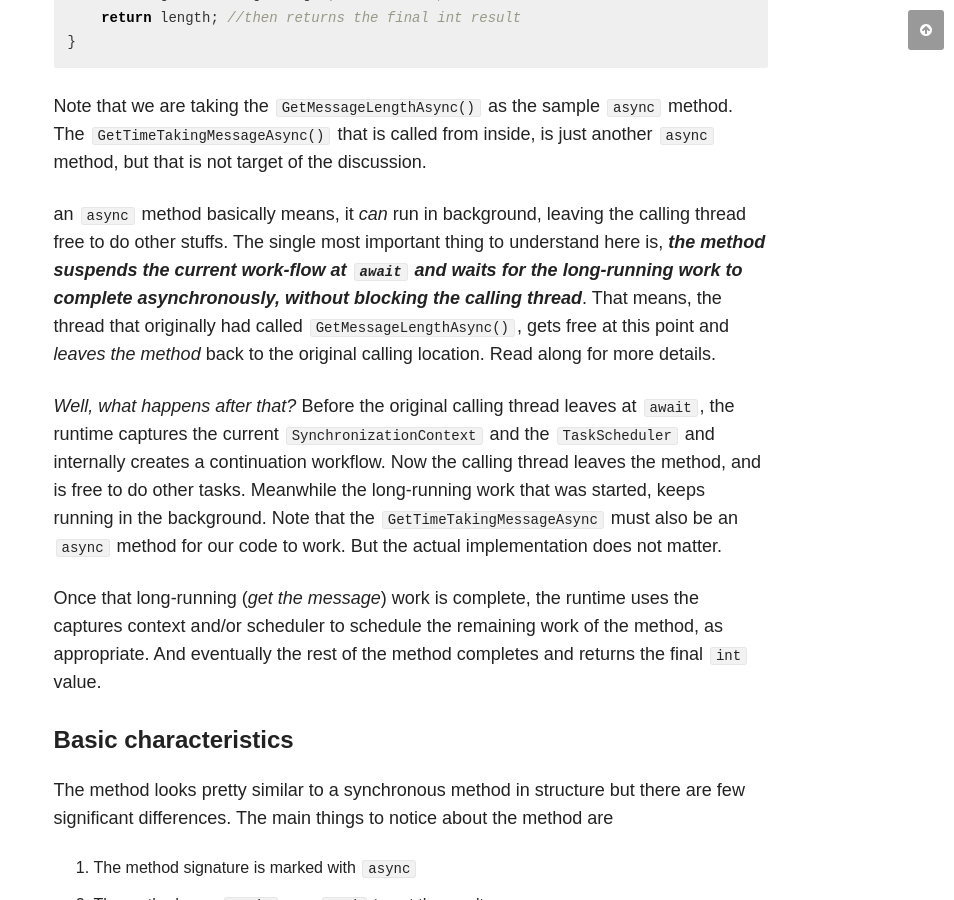
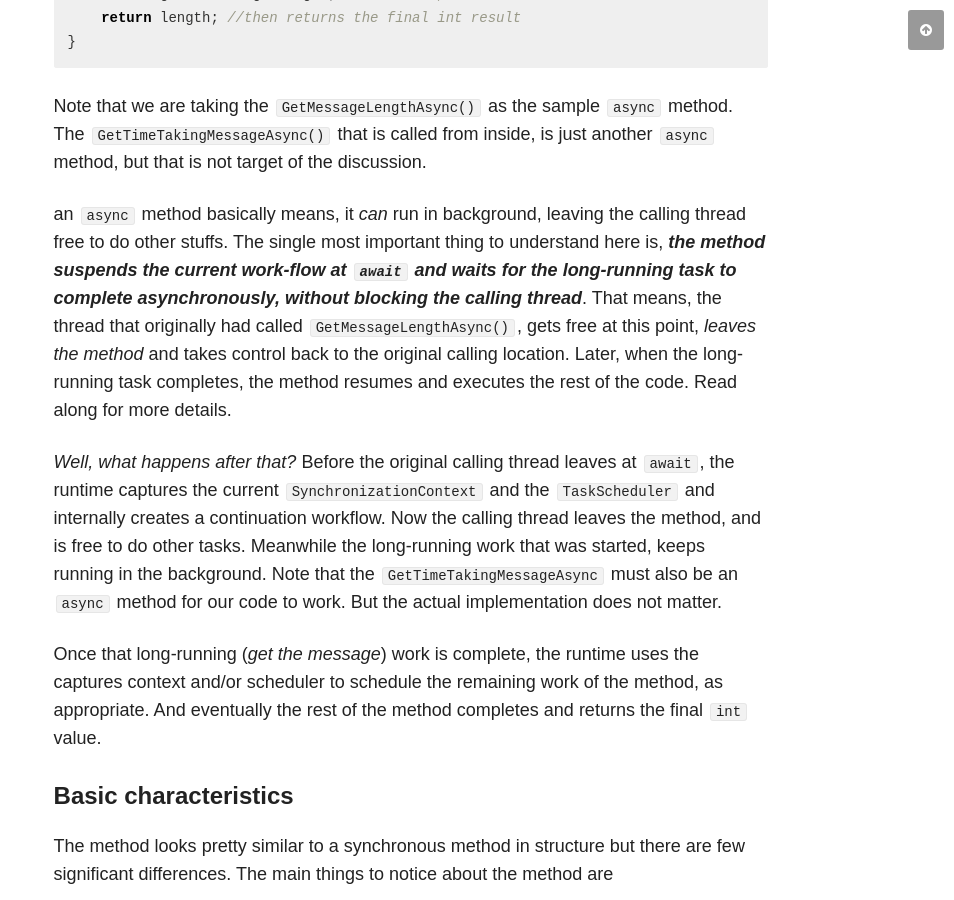
Before and after one commit to chakrabar/chakrabar.github.io, a Jekyll site: the page built from _posts/articles/2018-05-28-async-await.md, in a window 1280 px wide and 900 px high, scrolled down 2088 px. Shown: the whole window, without its empty margins (326-1280 px from the left). Built offline with Jekyll 4.4.1, drawn with Linux system fonts in a browser that asks for light colours; nearby versions of some CDN libraries; comment, search, counter and statistics services are not loaded.

Commit message:
tiny fix

```diff
--- a/_posts/articles/2018-05-28-async-await.md
+++ b/_posts/articles/2018-05-28-async-await.md
@@ -36,7 +36,7 @@ public async Task<int> GetMessageLengthAsync()
 
 Note that we are taking the `GetMessageLengthAsync()` as the sample `async` method. The `GetTimeTakingMessageAsync()` that is called from inside, is just another `async` method, but that is not target of the discussion.
 
-an `async` method basically means, it _can_ run in background, leaving the calling thread free to do other stuffs. The single most important thing to understand here is, _**the method suspends the current work-flow at `await` and waits for the long-running work to complete asynchronously, without blocking the calling thread**_. That means, the thread that originally had called `GetMessageLengthAsync()`, gets free at this point and _leaves the method_ back to the original calling location. Read along for more details.
+an `async` method basically means, it _can_ run in background, leaving the calling thread free to do other stuffs. The single most important thing to understand here is, _**the method suspends the current work-flow at `await` and waits for the long-running task to complete asynchronously, without blocking the calling thread**_. That means, the thread that originally had called `GetMessageLengthAsync()`, gets free at this point, _leaves the method_ and takes control back to the original calling location. Later, when the long-running task completes, the method resumes and executes the rest of the code. Read along for more details.
 
 _Well, what happens after that?_ Before the original calling thread leaves at `await`, the runtime captures the current `SynchronizationContext` and the `TaskScheduler` and internally creates a continuation workflow. Now the calling thread leaves the method, and is free to do other tasks. Meanwhile the long-running work that was started, keeps running in the background. Note that the `GetTimeTakingMessageAsync` must also be an `async` method for our code to work. But the actual implementation does not matter.
 
```
